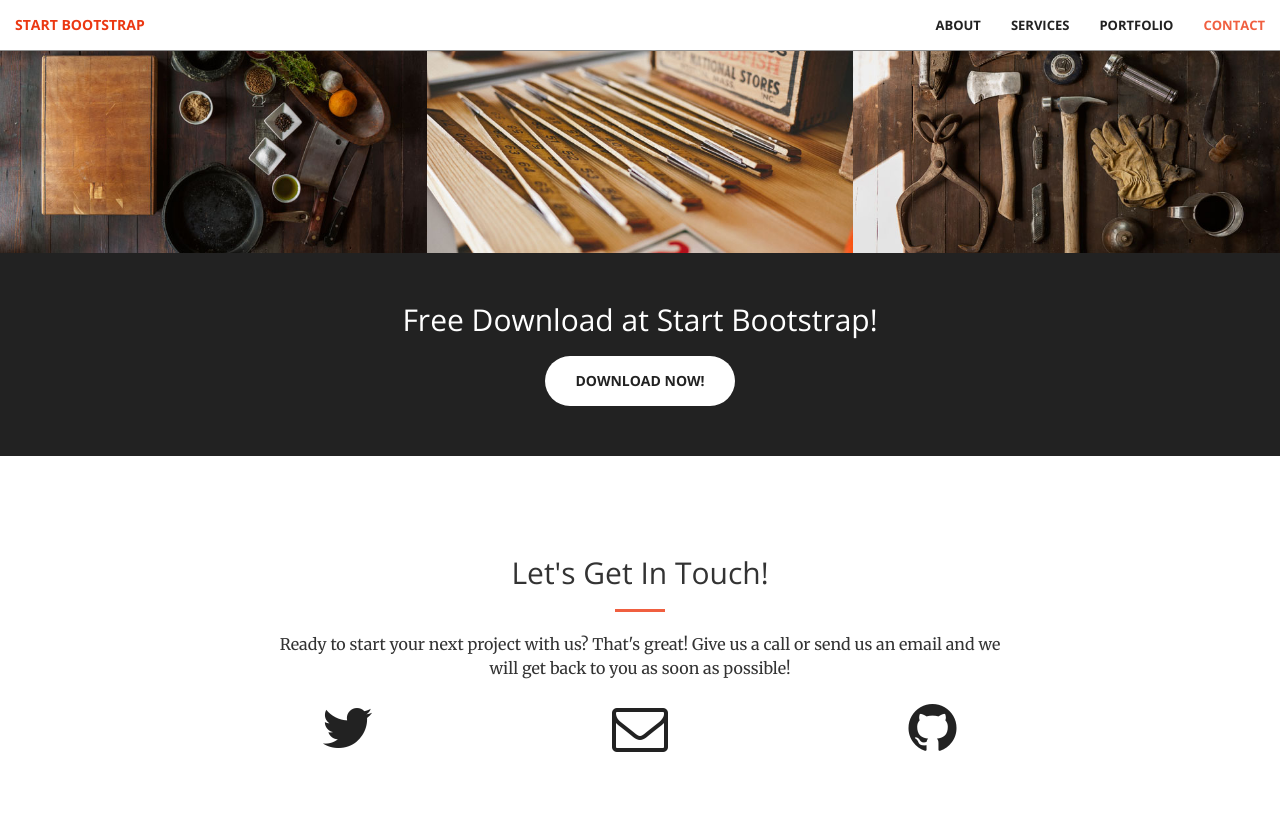
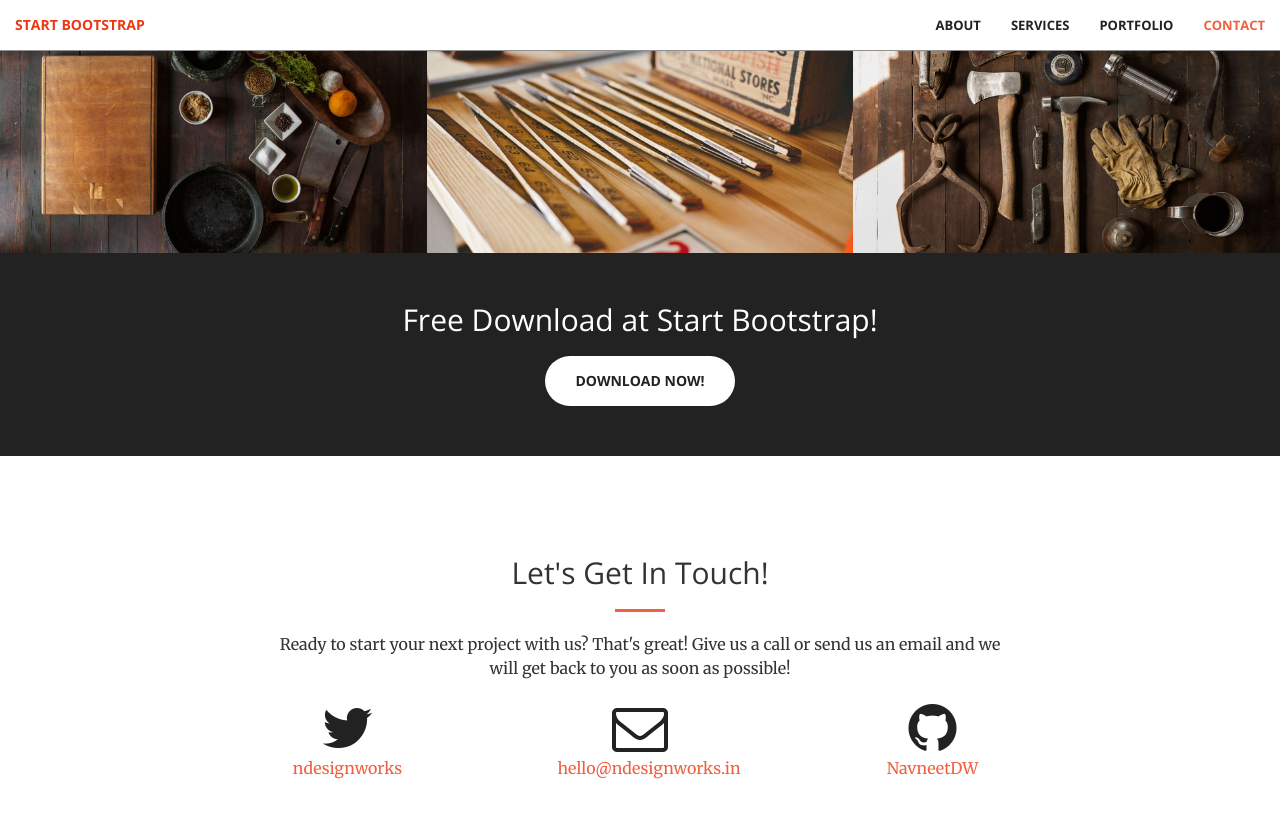
Before and after one commit to NavneetDW/ndesignworks-homepage, a Jekyll site: the page built from index.html, in a window 1280 px wide and 900 px high, scrolled down 1981 px. Shown: the top 818 px of the window. Built offline with Jekyll 4.4.1, drawn with Linux system fonts in a browser that asks for light colours.

Commit message:
Update _config.yml

```diff
--- a/_config.yml
+++ b/_config.yml
@@ -1,12 +1,12 @@
 # Site settings
-title:
-email:
+title: Navneet Designworks - We create, build & code awesome websites.
+email: hello@ndesignworks.in
 description: > # this means to ignore newlines until "baseurl:"
 baseurl: "" # the subpath of your site, e.g. /blog/
-url: "" # the base hostname & protocol for your site
+url: "https://www.ndesignworks.in" # the base hostname & protocol for your site
 
-twitter_username:
-github_username:
+twitter_username: ndesignworks
+github_username: NavneetDW
 
 # Build settings
 markdown: kramdown
```
